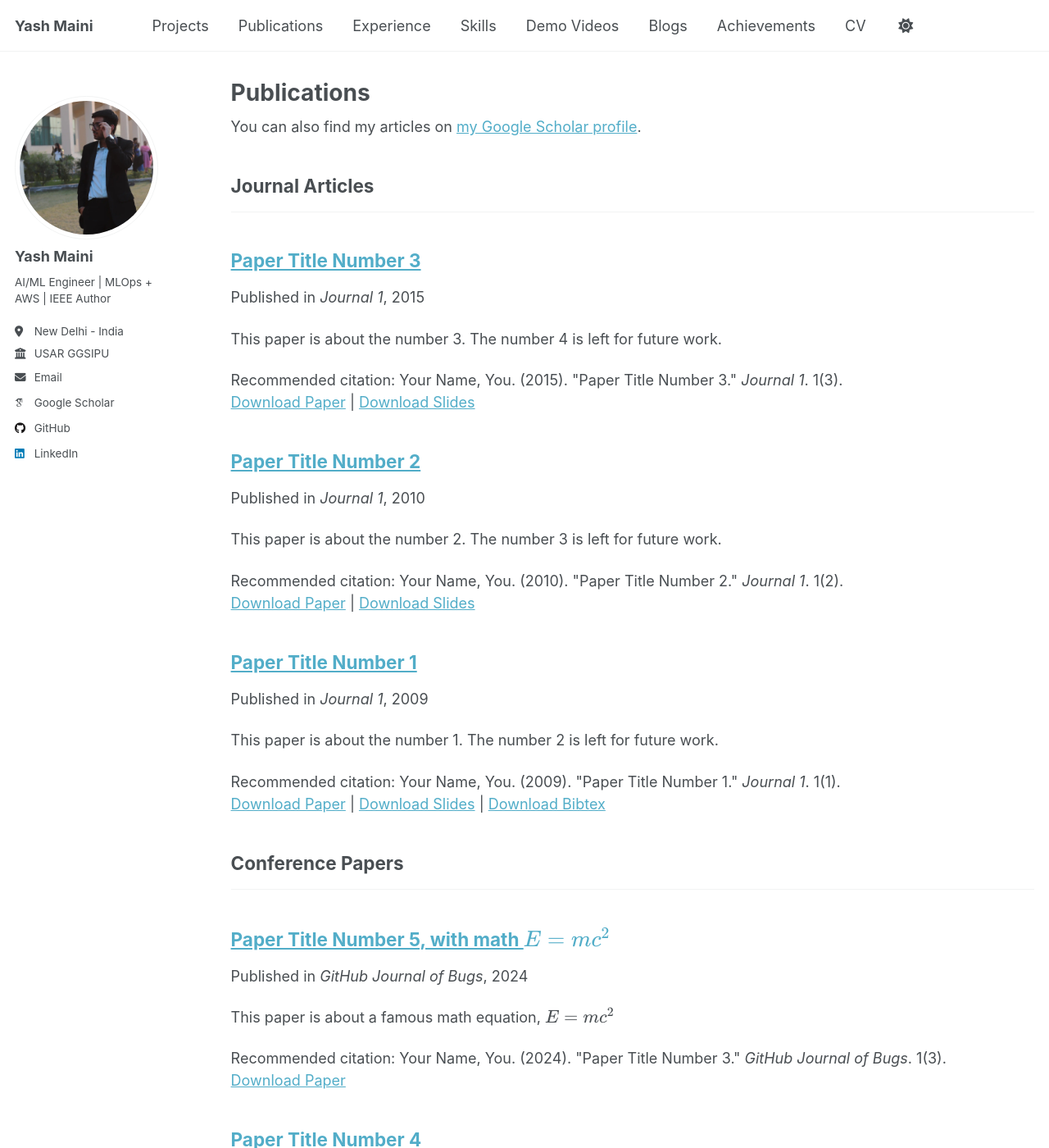
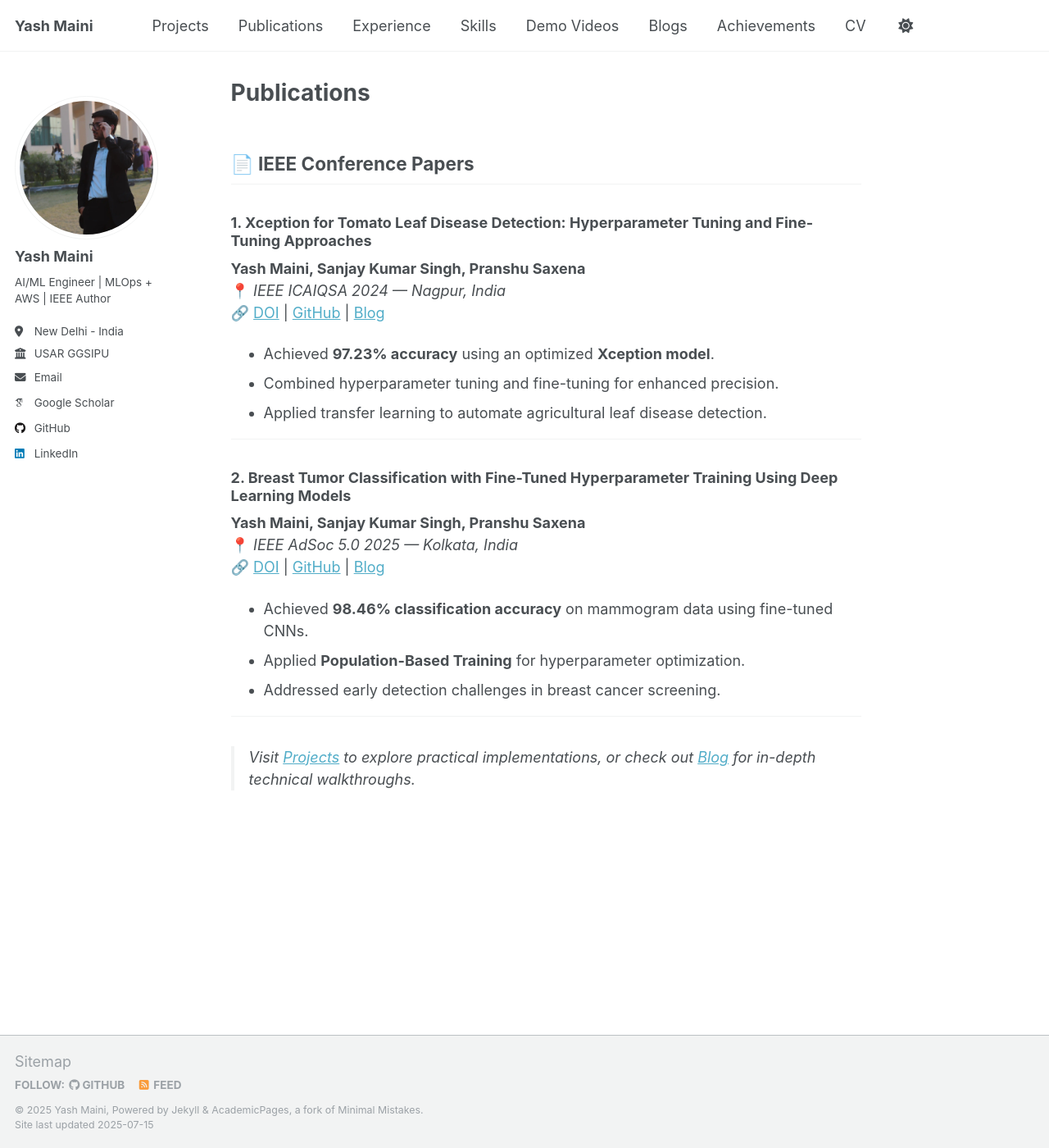
Before and after one commit to Yashmaini30/Yashmaini30.github.io, a Jekyll site: the page built from _pages/publications.md, in a window 1280 px wide and 1400 px high. Shown: the whole window at 82% size. Built offline with Jekyll 4.4.1, drawn with Linux system fonts in a browser that asks for light colours; some web fonts are replaced; a script that is not in the unit is left out; some of the changed text lies outside the part shown.

Commit message:
publications pushed

```diff
--- a/_pages/publications.html
+++ /dev/null
@@ -1,33 +0,0 @@
----
-layout: archive
-title: "Publications"
-permalink: /publications/
-author_profile: true
----
-
-{% if site.author.googlescholar %}
-  <div class="wordwrap">You can also find my articles on <a href="{{site.author.googlescholar}}">my Google Scholar profile</a>.</div>
-{% endif %}
-
-{% include base_path %}
-
-<!-- New style rendering if publication categories are defined -->
-{% if site.publication_category %}
-  {% for category in site.publication_category  %}
-    {% assign title_shown = false %}
-    {% for post in site.publications reversed %}
-      {% if post.category != category[0] %}
-        {% continue %}
-      {% endif %}
-      {% unless title_shown %}
-        <h2>{{ category[1].title }}</h2><hr />
-        {% assign title_shown = true %}
-      {% endunless %}
-      {% include archive-single.html %}
-    {% endfor %}
-  {% endfor %}
-{% else %}
-  {% for post in site.publications reversed %}
-    {% include archive-single.html %}
-  {% endfor %}
-{% endif %}
--- /dev/null
+++ b/_pages/publications.md
@@ -0,0 +1,31 @@
+---
+title: "Publications"
+layout: single
+permalink: /publications/
+author_profile: true
+---
+## 📄 IEEE Conference Papers
+
+### 1. **Xception for Tomato Leaf Disease Detection: Hyperparameter Tuning and Fine-Tuning Approaches**
+**Yash Maini, Sanjay Kumar Singh, Pranshu Saxena**
+📍 *IEEE ICAIQSA 2024 — Nagpur, India*
+🔗 [DOI](https://ieeexplore.ieee.org/document/10882346) | [GitHub](https://github.com/Yashmaini30/Tomato_Leaf_Disease_Detection) | [Blog](https://xception-model-for-leaf-diseases.hashnode.dev/xception-based-tomato-disease-detection-9723-9723-accuracy)
+
+- Achieved **97.23% accuracy** using an optimized **Xception model**.
+- Combined hyperparameter tuning and fine-tuning for enhanced precision.
+- Applied transfer learning to automate agricultural leaf disease detection.
+
+---
+
+### 2. **Breast Tumor Classification with Fine-Tuned Hyperparameter Training Using Deep Learning Models**
+**Yash Maini, Sanjay Kumar Singh, Pranshu Saxena**
+📍 *IEEE AdSoc 5.0 2025 — Kolkata, India*
+🔗 [DOI](https://ieeexplore.ieee.org/document/10963186) | [GitHub](https://github.com/Yashmaini30/Breast-Cancer-Detection) | [Blog](https://deep-learning-for-breast-cancer.hashnode.dev/discover-ais-role-in-breast-cancer-detection-deep-and-transfer-learning-achieves-9846-accuracy)
+
+- Achieved **98.46% classification accuracy** on mammogram data using fine-tuned CNNs.
+- Applied **Population-Based Training** for hyperparameter optimization.
+- Addressed early detection challenges in breast cancer screening.
+
+---
+
+> Visit [Projects](/projects/) to explore practical implementations, or check out [Blog](/blogs/) for in-depth technical walkthroughs.
```
Also changed, not shown: _pages/about.md (+6 -6 lines), _pages/experience.md (+6 -6 lines), _pages/projects.md (+5 -4 lines).
